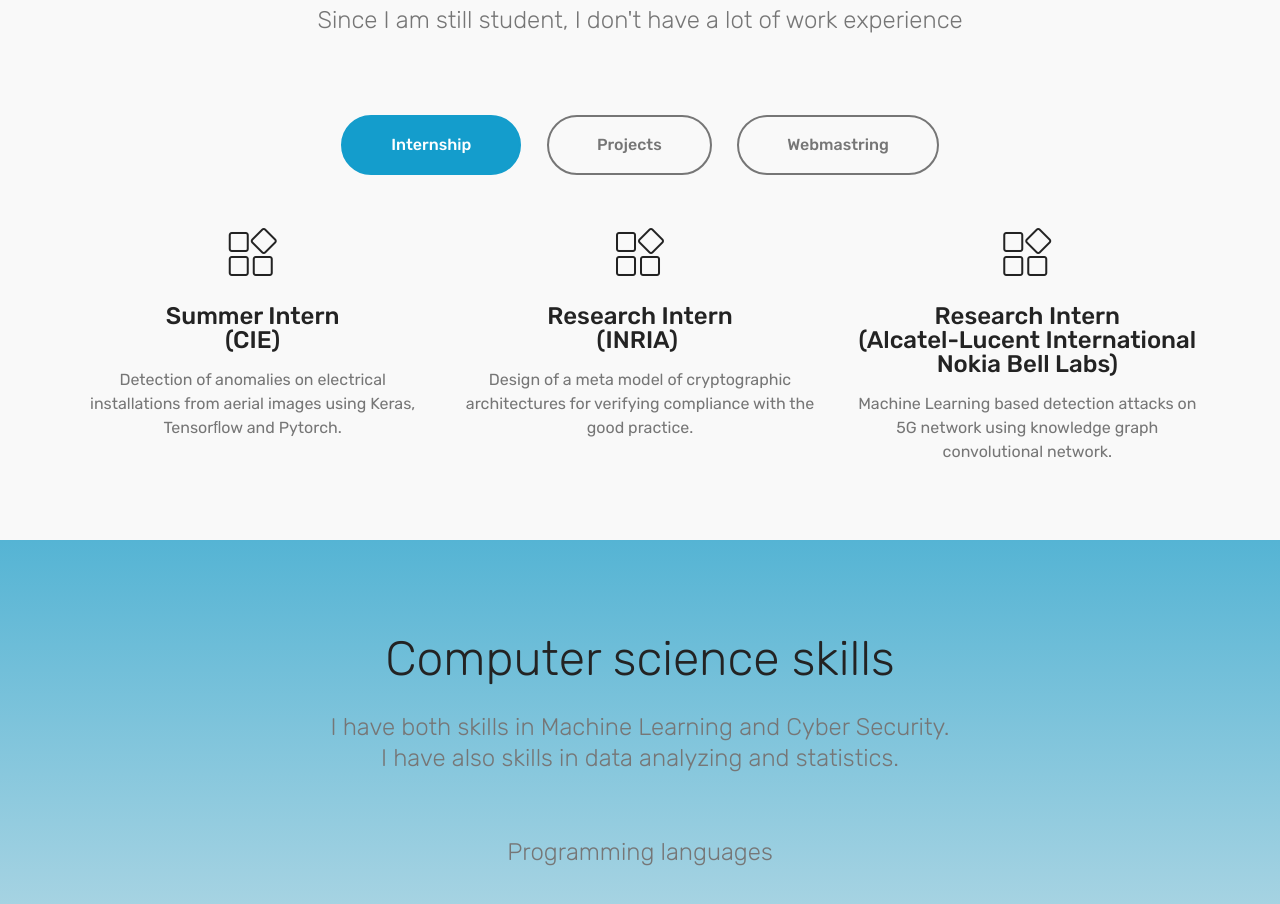
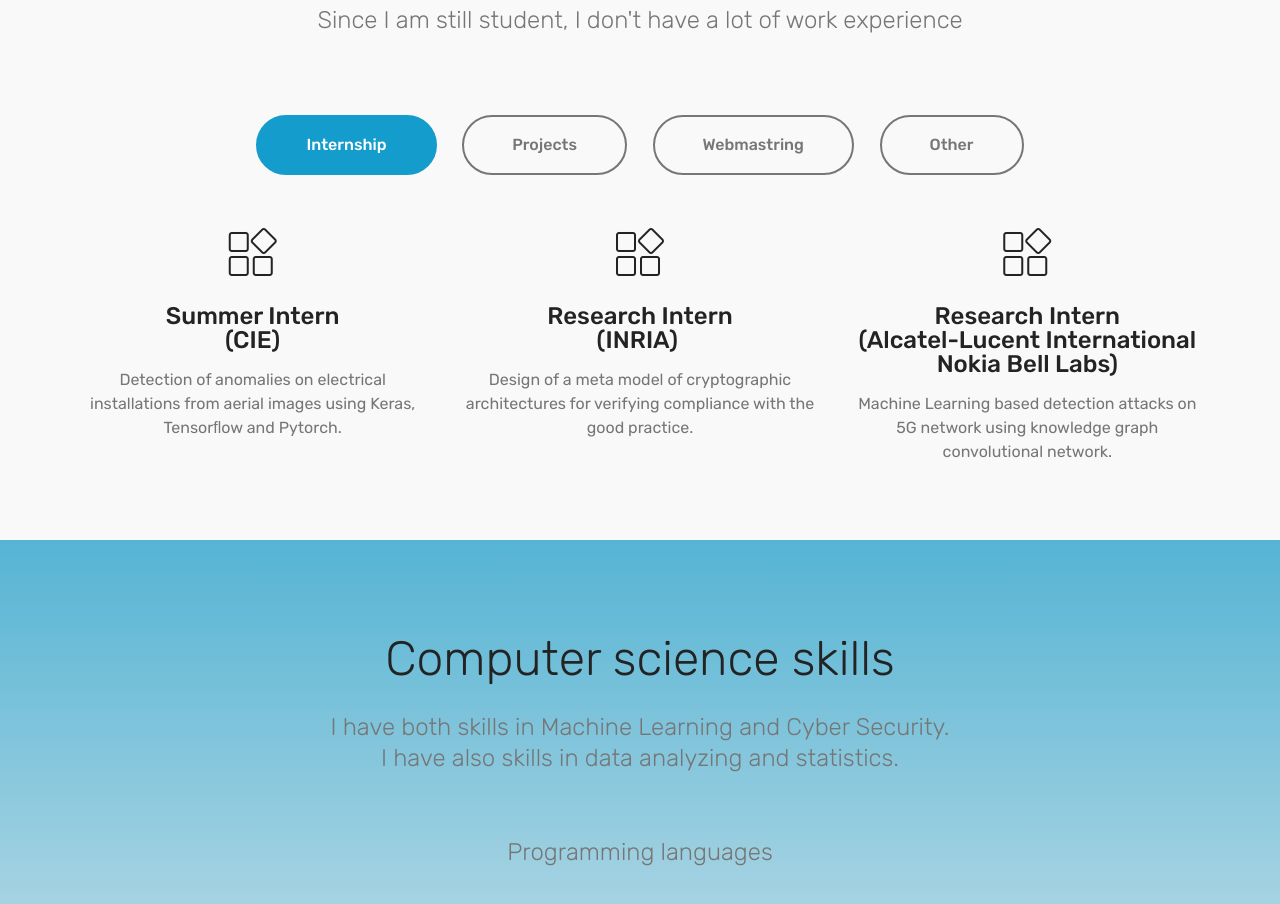
Before and after one commit to Ouatt-Isma/ouatt-isma.github.io, a plain HTML site: page index.html in a window 1280 px wide. Shown: the part 3020-3924 px from the top of the page. Drawn offline with Linux system fonts and the light colour scheme; files whose address does not match are found by name.

Commit message:
Update index.html

```diff
--- a/index.html
+++ b/index.html
@@ -256,7 +256,8 @@
                         Projects</a></li>
                 <li class="nav-item mbr-fonts-style"><a class="nav-link  show active display-7" role="tab" data-toggle="tab" href="#tabs3-9_tab2" aria-selected="true">
                         Webmastring</a></li>
-
+                <li class="nav-item mbr-fonts-style"><a class="nav-link  show active display-7" role="tab" data-toggle="tab" href="#tabs3-9_tab2" aria-selected="true">
+                        Other</a></li>
 
 
 
```
